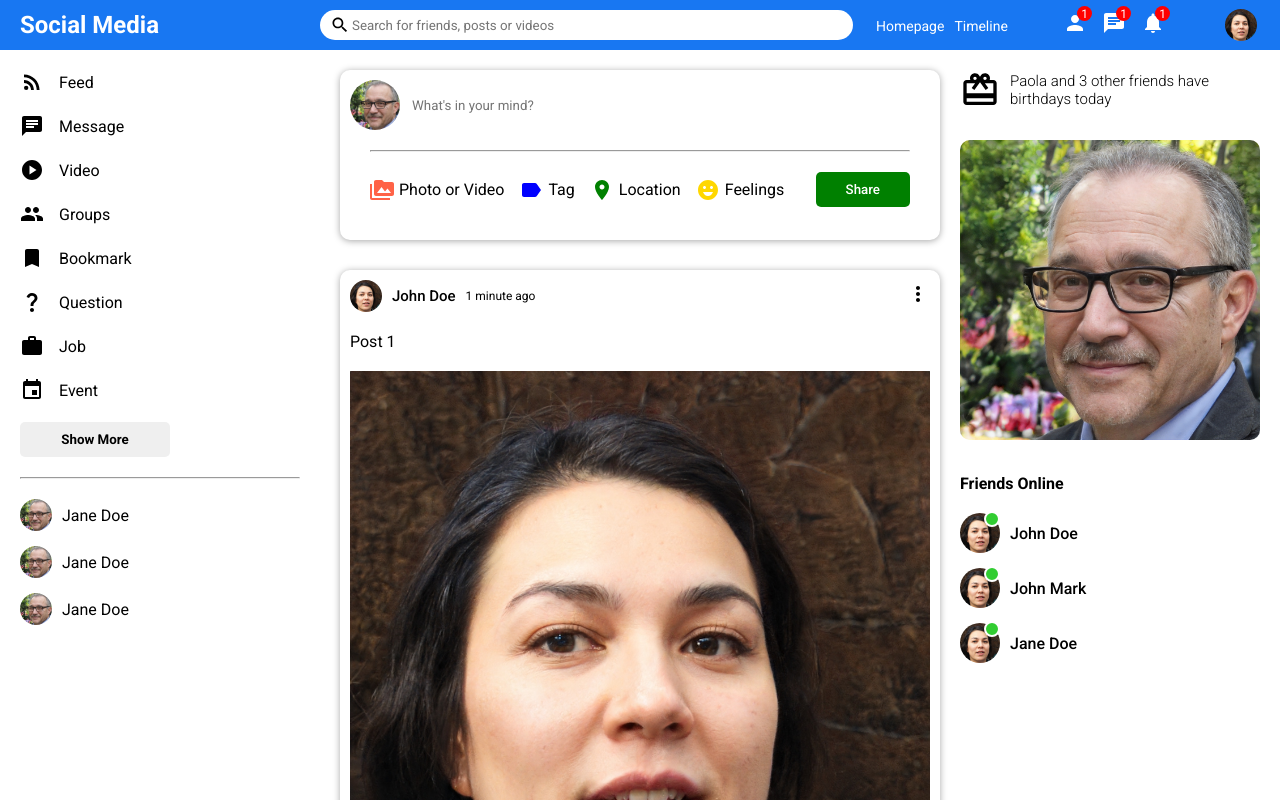
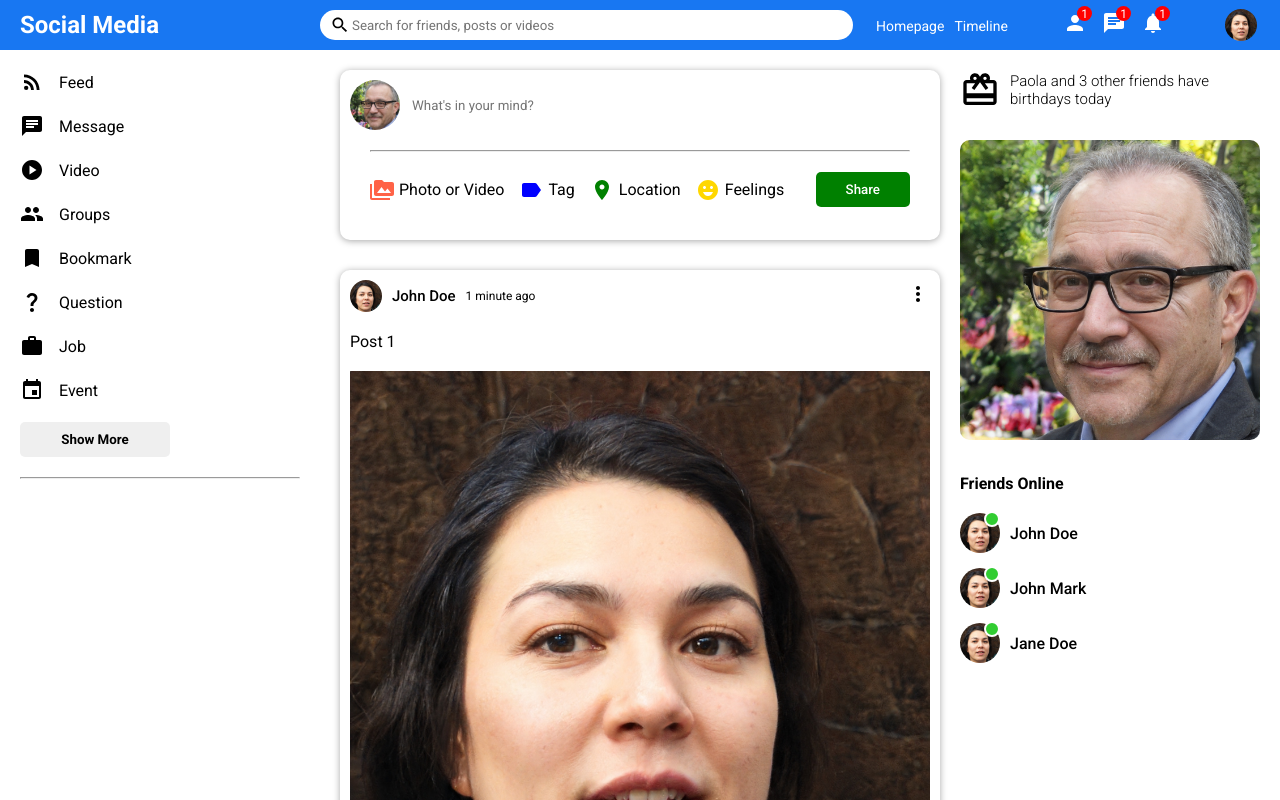
Before and after one commit to francisuloko/social-media, a React (Create React App) app: page / in a window 1280 px wide. Shown: the top 800 px of the page. Built offline with nearby package versions, Linux system fonts and the light colour scheme.

Commit message:
Undo changes and refactor friends

```diff
--- a/src/components/sidebar/Sidebar.jsx
+++ b/src/components/sidebar/Sidebar.jsx
@@ -52,30 +52,7 @@
         <button type="button" className="sidebarButton">Show More</button>
         <hr className="sidebarHr" />
         <ul className="sidebarFriendsList">
-          <li className="sidebarFriend">
-            <img
-              src="/assets/persons/person-1.jpg"
-              alt=""
-              className="sidebarFriendImage"
-            />
-            <span className="sidebarFriendName">Jane Doe</span>
-          </li>
-          <li className="sidebarFriend">
-            <img
-              src="/assets/persons/person-1.jpg"
-              alt=""
-              className="sidebarFriendImage"
-            />
-            <span className="sidebarFriendName">Jane Doe</span>
-          </li>
-          <li className="sidebarFriend">
-            <img
-              src="/assets/persons/person-1.jpg"
-              alt=""
-              className="sidebarFriendImage"
-            />
-            <span className="sidebarFriendName">Jane Doe</span>
-          </li>
+
         </ul>
       </div>
     </div>
```
